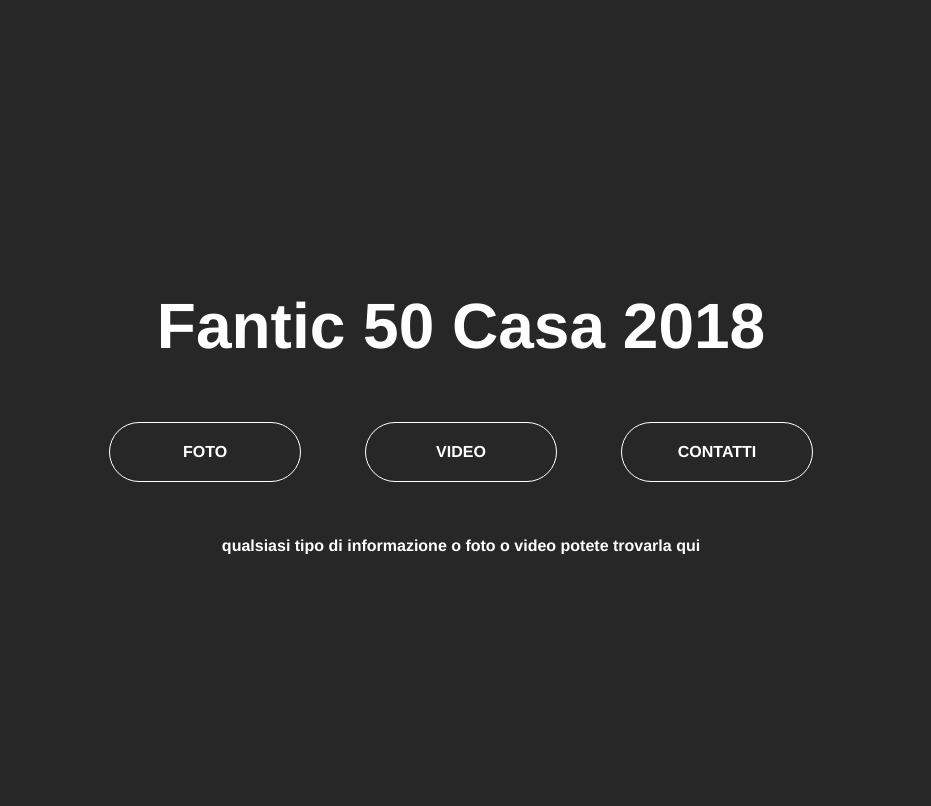
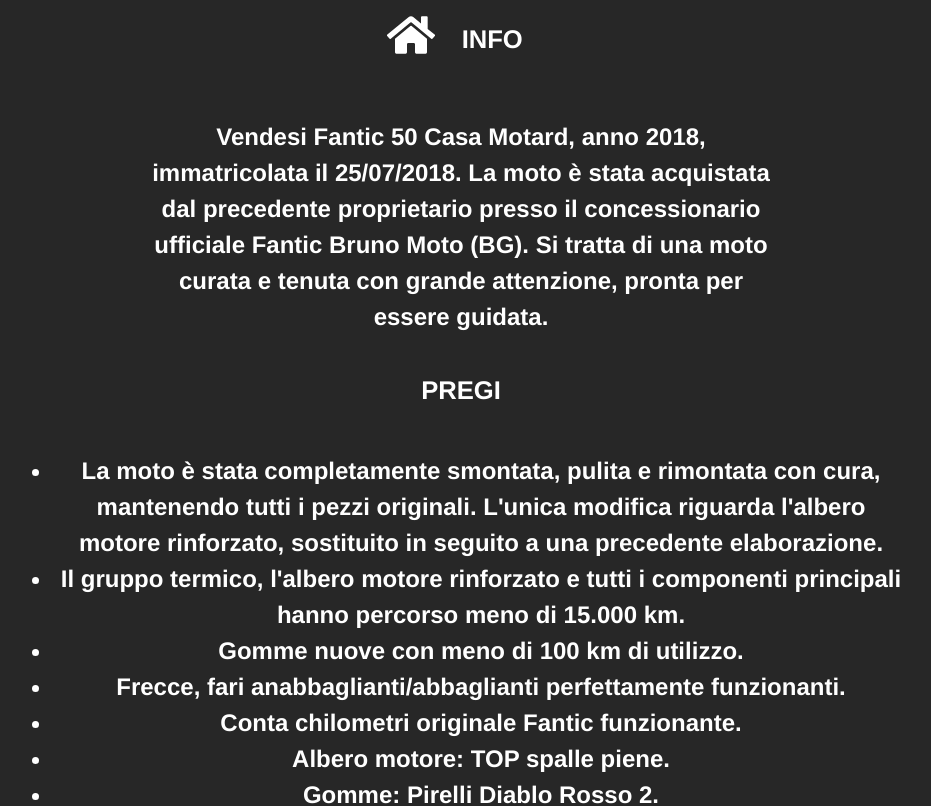
Before and after one commit to Davide-Resigotti/fantic-sell, a React (Create React App) app: page /info in a window 1280 px wide. Shown: the top 806 px of the page, without its empty margins (179-1110 px from the left). Built offline with nearby package versions, Linux system fonts and the light colour scheme.

Commit message:
sistemando testo

```diff
--- a/src/App.js
+++ b/src/App.js
@@ -1,17 +1,19 @@
 import React from 'react';
-import { HashRouter as Router, Route, Routes } from "react-router-dom";
+import { BrowserRouter as Router, Route, Routes } from "react-router-dom";
 import Home from './Home';
 import Photos from './Photos';
 import Videos from './Videos';
 import Contacts from './Contacts';
+import Info from './Info';
 
 const App = () => {
   return (
-    <Router >
+    <Router basename={process.env.PUBLIC_URL}>
       <Routes>
         <Route path="/" element={<Home />} />
         <Route path="/photos" element={<Photos />} />
         <Route path="/videos" element={<Videos />} />
+        <Route path="/info" element={<Info />} />
         <Route path="/contacts" element={<Contacts />} />
       </Routes>
     </Router>
@@ -19,3 +21,27 @@ const App = () => {
 };
 
 export default App;
+
+
+
+// import React from 'react';
+// import { HashRouter as Router, Route, Routes } from "react-router-dom";
+// import Home from './Home';
+// import Photos from './Photos';
+// import Videos from './Videos';
+// import Contacts from './Contacts';
+
+// const App = () => {
+//   return (
+//     <Router>
+//       <Routes>
+//         <Route path="/" element={<Home />} />
+//         <Route path="/photos" element={<Photos />} />
+//         <Route path="/videos" element={<Videos />} />
+//         <Route path="/contacts" element={<Contacts />} />
+//       </Routes>
+//     </Router>
+//   );
+// };
+
+// export default App;
--- a/src/Contacts.js
+++ b/src/Contacts.js
@@ -54,7 +54,7 @@ function Contacts() {
       <Link to="/">
       <FaHome className='iconHome'/>
       </Link>
-      <h1 >CONTATTI</h1>
+      <h2 >CONTATTI</h2>
     </div>
 
 
--- a/src/Home.js
+++ b/src/Home.js
@@ -22,6 +22,9 @@ const Home = () => {
           <Link to="/videos">
             <button>VIDEO</button>
           </Link>
+          <Link to="/info">
+            <button>INFO</button>
+          </Link>
           <Link to="/contacts">
             <button>CONTATTI</button>
           </Link>
--- /dev/null
+++ b/src/Info.css
@@ -0,0 +1,36 @@
+
+h1{
+    color: #ffffff;
+    text-align: center;
+    font-family: "Kanit-Medium", Helvetica;
+    font-size: 3vh;
+    line-height: 100%;
+    font-weight: 100%;
+    position: relative;
+    width: 70%;
+    font-weight: 600;
+    line-height: 150%;
+
+}
+
+.format{
+    display: flex;
+    align-items: center;
+    justify-content: center;
+    flex-direction: column;
+    color: #ffffff;
+    text-align: center;
+    font-family: "Kanit-Medium", Helvetica;
+    font-size: 3vh;
+    line-height: 100%;
+    font-weight: 100%;
+    position: relative;
+    width: 70%;
+    font-weight: 600;
+    line-height: 150%;
+}
+
+.row{
+    text-align: center;
+
+}
--- /dev/null
+++ b/src/Info.js
@@ -0,0 +1,83 @@
+import React from 'react'
+import { Link } from 'react-router-dom'
+import { FaHome } from 'react-icons/fa'
+import './Info.css';
+
+function Info() {
+    return (
+        <div className="main">
+            <div className="projectTitle">
+                <Link to="/">
+                    <FaHome className='iconHome' />
+                </Link>
+                <h2 >INFO</h2>
+            </div>
+
+            <p className='format'>
+                <h1>
+                    Vendesi Fantic 50 Casa Motard, anno 2018, immatricolata il 25/07/2018. La moto è stata acquistata dal precedente proprietario presso il concessionario ufficiale Fantic Bruno Moto (BG). Si tratta di una moto curata e tenuta con grande attenzione, pronta per essere guidata.
+                </h1>
+
+
+            <h2>PREGI</h2>
+            <ul>
+                <li className='row'>La moto è stata completamente smontata, pulita e rimontata con cura, mantenendo tutti i pezzi originali. L'unica modifica riguarda l'albero motore rinforzato, sostituito in seguito a una precedente elaborazione.</li>
+                <li>Il gruppo termico, l'albero motore rinforzato e tutti i componenti principali hanno percorso meno di 15.000 km.</li>
+                <li>Gomme nuove con meno di 100 km di utilizzo.</li>
+                <li>Frecce, fari anabbaglianti/abbaglianti perfettamente funzionanti.</li>
+                <li>Conta chilometri originale Fantic funzionante.</li>
+                <li>Albero motore:  TOP spalle piene.</li>
+                <li>Gomme: Pirelli Diablo Rosso 2.</li>
+                <li>Blocca sterzo funzionante.</li>
+                <li>La moto è stata verificata in ogni dettaglio e tutti i componenti elettrici funzionano correttamente.</li>
+                <li>Insieme do anche manopole nere/rosse domino usate pochissimo-dispongo del manuale di istruzioni del veicolo.</li>
+            </ul>
+
+            <h2>DIFETTI</h2>
+            <ul>
+                <li>Alcuni graffi leggeri sui cerchi e segni più evidenti sul forcellone (é una moto usata).</li>
+                <li>Mancanza del pulsante del clacson..</li>
+                <li>Assenza delle grafiche originali, rimosse a causa di un inizio di distacco. Le grafiche sono ancora presenti sui paramani e sui forcelloni.</li>
+                <li>2 attacchi motore del telaio sono stati risaldati dopo la rottura.</li>
+            </ul>
+
+
+            <h2>PEZZI A PARTE</h2>
+            <ul>
+                <li>Marmitta KatRace passaggio basso calcolata 76cc</li>
+                <li>Collettore 360 Polini</li>
+                <li>Pacco Lamellare VL18</li>
+                <li>Carburatore mikuni 24</li>
+                <li>Accensione mvt dd12 con luci</li>
+                <li>Gas Rapido Polini</li>
+                <li>Secondo radiatore fantic</li>
+            </ul>
+
+            <h2>CONCLUSIONI</h2>
+            <p>Questo Fantic 50 Casa 2018 è un'ottima opportunità per chi cerca un motard affidabile e ben curato, Ideale per chi vuole una moto pronta all'uso con pochi dettagli da sistemare.</p>
+            <p>Prezzo trattabile, non esitate a contattarmi per ulteriori informazioni o per organizzare una visita.</p>
+            <p>No perditempo grazie.</p>
+
+
+
+
+
+
+
+            </p>
+
+
+
+
+
+
+
+
+
+
+        </div>
+
+    )
+}
+
+export default Info
--- a/src/Photos.js
+++ b/src/Photos.js
@@ -28,7 +28,7 @@ function Photos() {
       <Link to="/">
       <FaHome className='iconHome'/>
       </Link>
-      <h1 >FOTO</h1>
+      <h2 >FOTO</h2>
     </div>
     <div className="projectRectangles">
       <img src="./front-left.jpeg" alt="" className="rectangle" onClick={() => handleImageClick('./front-left.jpeg')} loading="lazy" />
--- a/src/Videos.js
+++ b/src/Videos.js
@@ -13,7 +13,7 @@ function Videos() {
       <Link to="/">
         <FaHome className='iconHome' />
       </Link>
-      <h1 className='foto'>VIDEO</h1>
+      <h2 className='foto'>VIDEO</h2>
       </div>
       <div className="projectRectangles" >
       <video alt="accensione" controls audio className="rectangle" >
```
